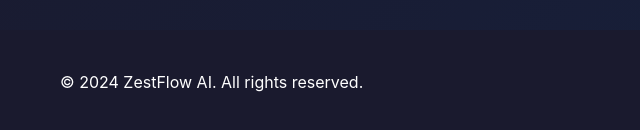
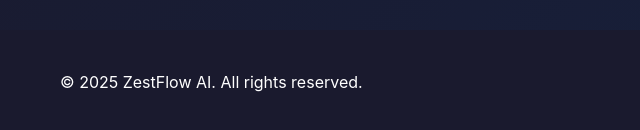
Before and after one commit to WeberG619/zestflowai, a plain HTML site: page about.html in a window 1280 px wide. Shown: the part 3561-3691 px from the top of the page, 0-640 px from the left. Drawn offline with Linux system fonts and the light colour scheme.

Commit message:
Update copyright year to 2025 across all pages

```diff
--- a/about.html
+++ b/about.html
@@ -540,7 +540,7 @@
         <div class="container">
             <div class="footer-content">
                 <div>
-                    <p>&copy; 2024 ZestFlow AI. All rights reserved.</p>
+                    <p>&copy; 2025 ZestFlow AI. All rights reserved.</p>
                 </div>
                 <ul class="footer-links">
                     <li><a href="/">Home</a></li>
```
Also changed, not shown: automation-landing-page.html (+1 -1 lines), bug-fixing-landing-page.html (+1 -1 lines), contact.html (+1 -1 lines), pricing.html (+1 -1 lines).
